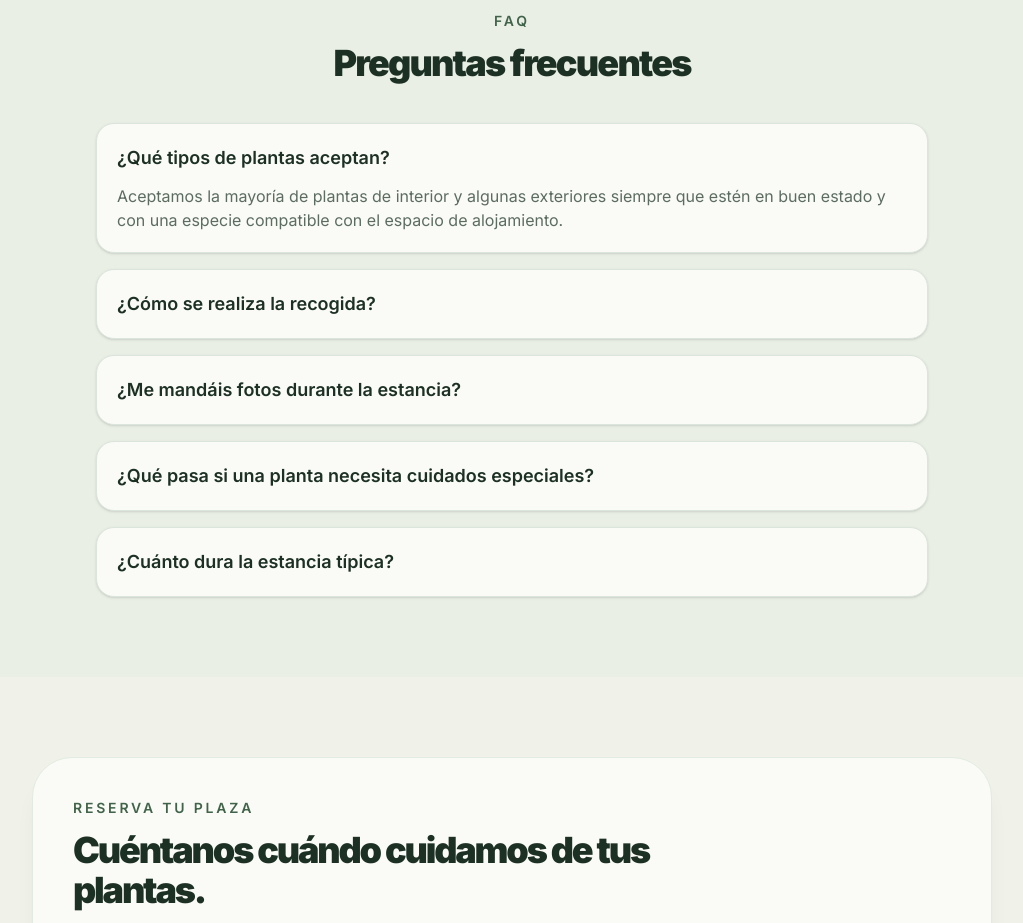
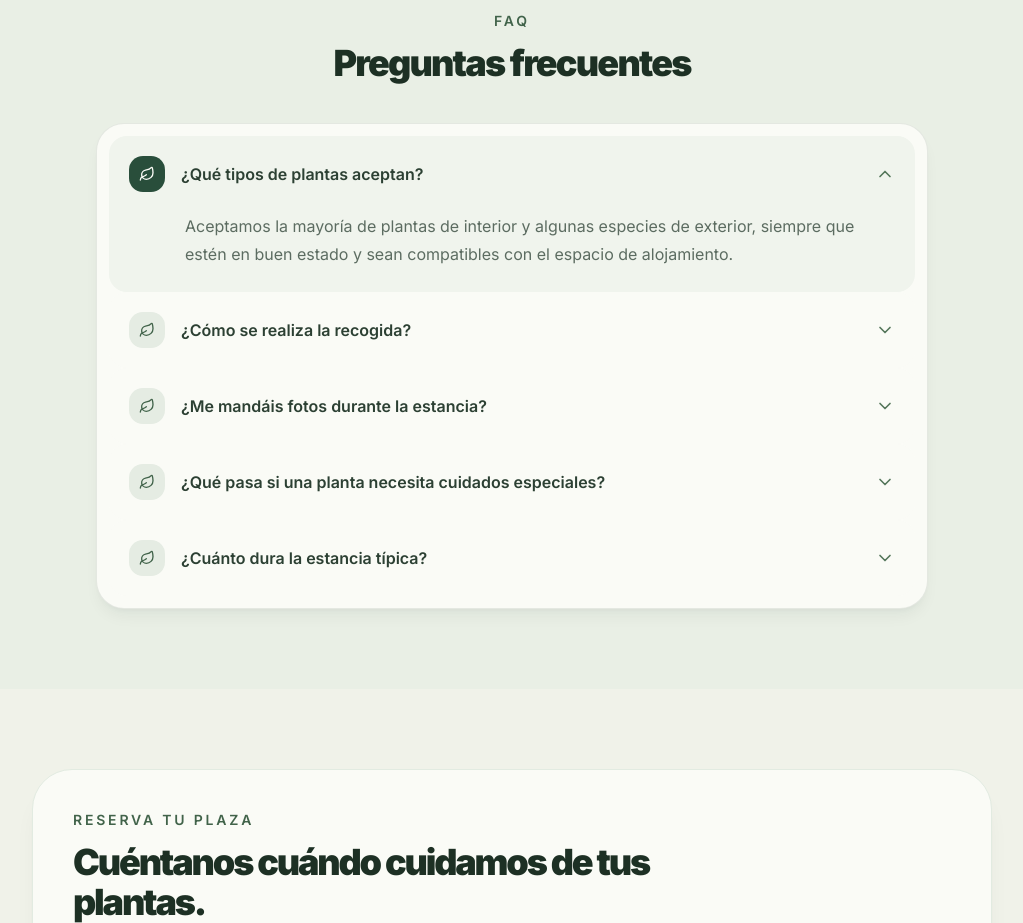
Before and after one commit to 05Luismi/landing-plants, a Next.js app: page / in a window 1280 px wide. Shown: the part 5380-6303 px from the top of the page, without its empty margins (128-1151 px from the left). Built offline with nearby package versions, Linux system fonts and the light colour scheme.

Commit message:
feat: animate FAQ accordion interactions

```diff
--- a/app/page.tsx
+++ b/app/page.tsx
@@ -14,6 +14,7 @@ import {
 import Image from "next/image"
 
 import { ReservationForm } from "@/components/reservation-form"
+import { FaqAccordion } from "@/components/faq-accordion"
 import { ReservationButton } from "@/components/reservation-button"
 import { ReservationRain } from "@/components/reservation-rain"
 import { TestimonialsCarousel } from "@/components/testimonials-carousel"
@@ -82,14 +83,6 @@ const reasons = [
     title: "Seguimiento visual",
     text: "Cada cliente recibe fotografías para comprobar el estado de sus plantas y dormir tranquilo.",
   },
-]
-
-const faqs = [
-  "¿Qué tipos de plantas aceptan?",
-  "¿Cómo se realiza la recogida?",
-  "¿Me mandáis fotos durante la estancia?",
-  "¿Qué pasa si una planta necesita cuidados especiales?",
-  "¿Cuánto dura la estancia típica?",
 ]
 
 const galleryImages: Array<{
@@ -496,20 +489,7 @@ export default function Page() {
             <h2 className="text-3xl font-black tracking-[-0.05em] text-slate-900 sm:text-4xl">Preguntas frecuentes</h2>
           </div>
 
-          <div className="space-y-4">
-            {faqs.map((question, index) => (
-              <details key={question} open={index === 0} className="rounded-2xl border border-slate-200 bg-white p-5 shadow-sm">
-                <summary className="cursor-pointer list-none text-lg font-semibold text-slate-900">{question}</summary>
-                <p className="mt-3 text-slate-600">
-                  {index === 0 && "Aceptamos la mayoría de plantas de interior y algunas exteriores siempre que estén en buen estado y con una especie compatible con el espacio de alojamiento."}
-                  {index === 1 && "El proceso es muy simple: reservas la estancia, te contactamos para confirmar la recogida y te entregamos la planta en un punto acordado o a domicilio según el servicio contratado."}
-                  {index === 2 && "Sí. Durante la estancia te enviamos fotos de tu planta con información sobre estado, humedad y cuidados, para que puedas verla sin salir de casa."}
-                  {index === 3 && "Para plantas muy especiales o sensibles, diseñamos un plan específico con revisiones adicionales y recomendaciones personalizadas."}
-                  {index === 4 && "La estancia puede durar desde unos pocos días hasta varias semanas, y también ofrecemos planes largos para viajes de mayor duración."}
-                </p>
-              </details>
-            ))}
-          </div>
+          <FaqAccordion />
         </div>
       </section>
 
--- /dev/null
+++ b/components/faq-accordion.tsx
@@ -0,0 +1,73 @@
+"use client"
+
+import { useState } from "react"
+import { ChevronDown, Leaf } from "lucide-react"
+
+const questions = [
+  {
+    question: "¿Qué tipos de plantas aceptan?",
+    answer: "Aceptamos la mayoría de plantas de interior y algunas especies de exterior, siempre que estén en buen estado y sean compatibles con el espacio de alojamiento.",
+  },
+  {
+    question: "¿Cómo se realiza la recogida?",
+    answer: "Reservas la estancia y coordinamos contigo la recogida. Podemos recoger tus plantas en casa o acordar un punto de entrega, según el servicio contratado.",
+  },
+  {
+    question: "¿Me mandáis fotos durante la estancia?",
+    answer: "Sí. Te enviamos fotos y actualizaciones para que puedas ver cómo está tu planta y conocer los cuidados que recibe.",
+  },
+  {
+    question: "¿Qué pasa si una planta necesita cuidados especiales?",
+    answer: "Preparamos un plan de cuidados adaptado a cada especie y podemos hacer revisiones adicionales para plantas delicadas o con necesidades concretas.",
+  },
+  {
+    question: "¿Cuánto dura la estancia típica?",
+    answer: "La estancia puede durar desde unos pocos días hasta varias semanas. También podemos organizar estancias más largas para viajes prolongados.",
+  },
+]
+
+export function FaqAccordion() {
+  const [openIndex, setOpenIndex] = useState<number | null>(0)
+
+  return (
+    <div className="overflow-hidden rounded-[1.75rem] border border-emerald-900/10 bg-white p-2 shadow-lg shadow-emerald-950/5 sm:p-3">
+      {questions.map((item, index) => {
+        const isOpen = openIndex === index
+        const buttonId = `faq-question-${index}`
+        const panelId = `faq-answer-${index}`
+
+        return (
+          <article key={item.question} className={`rounded-2xl transition-colors duration-300 ${isOpen ? "bg-[#f0f4ed]" : "bg-white hover:bg-[#f7f9f5]"}`}>
+            <h3>
+              <button
+                id={buttonId}
+                type="button"
+                aria-expanded={isOpen}
+                aria-controls={panelId}
+                onClick={() => setOpenIndex(isOpen ? null : index)}
+                className="group flex w-full items-center gap-4 rounded-2xl px-4 py-4 text-left outline-none transition duration-200 hover:text-[#294e3b] active:scale-[0.99] focus-visible:ring-2 focus-visible:ring-inset focus-visible:ring-[#54765a] sm:px-5 sm:py-5"
+              >
+                <span className={`grid h-9 w-9 shrink-0 place-items-center rounded-xl transition duration-300 ${isOpen ? "bg-[#294e3b] text-white" : "bg-[#e5ece3] text-[#41634a] group-hover:bg-[#d7e3d6]"}`}>
+                  <Leaf className="h-4 w-4" aria-hidden="true" />
+                </span>
+                <span className="flex-1 text-sm font-semibold leading-6 text-slate-800 sm:text-base">{item.question}</span>
+                <ChevronDown className={`h-5 w-5 shrink-0 text-[#54765a] transition-transform duration-300 ${isOpen ? "rotate-180" : "rotate-0"}`} aria-hidden="true" />
+              </button>
+            </h3>
+            <div
+              id={panelId}
+              role="region"
+              aria-labelledby={buttonId}
+              aria-hidden={!isOpen}
+              className={`grid transition-[grid-template-rows,opacity] duration-300 ease-out motion-reduce:transition-none ${isOpen ? "grid-rows-[1fr] opacity-100" : "grid-rows-[0fr] opacity-0"}`}
+            >
+              <div className="overflow-hidden">
+                <p className="pb-5 pl-[4.25rem] pr-5 text-sm leading-7 text-slate-600 sm:pb-6 sm:pl-[4.75rem] sm:pr-8 sm:text-base">{item.answer}</p>
+              </div>
+            </div>
+          </article>
+        )
+      })}
+    </div>
+  )
+}
```
